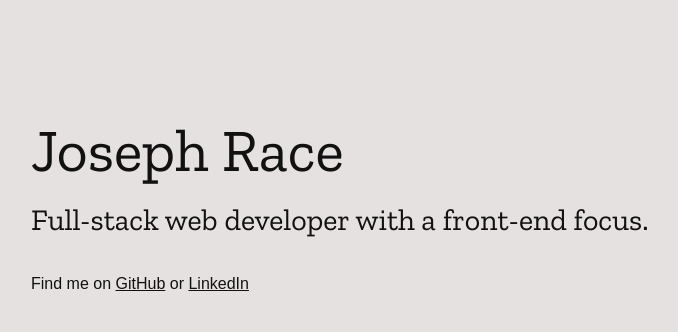
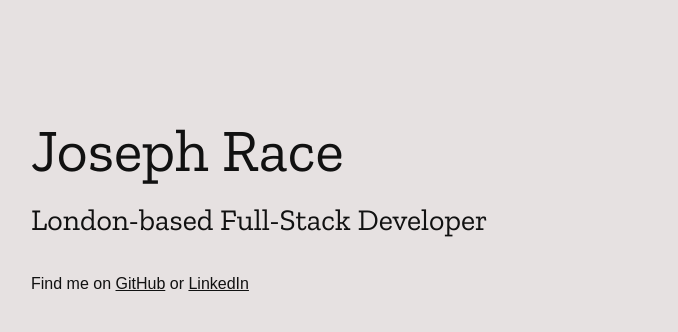
Before and after one commit to josephrace/website, a Gatsby site: page / in a window 1280 px wide. Shown: the whole page, without its empty margins (209-887 px from the left). Built offline with nearby package versions, Linux system fonts and the light colour scheme; Gatsby itself is replaced by a stand-in of ours.

Commit message:
Update description

```diff
--- a/gatsby-config.js
+++ b/gatsby-config.js
@@ -1,7 +1,7 @@
 module.exports = {
   siteMetadata: {
     title: 'Joseph Race',
-    description: 'Full-stack web developer with a front-end focus',
+    description: 'London-based Full-Stack Developer',
     links: {
       github: 'https://github.com/josephrace',
       linkedin: 'https://www.linkedin.com/in/josephrace',
--- a/src/pages/index.js
+++ b/src/pages/index.js
@@ -11,6 +11,7 @@ const IndexPage = () => {
       site {
         siteMetadata {
           title
+          description
           links {
             github
             linkedin
@@ -24,9 +25,7 @@ const IndexPage = () => {
     <Layout>
       <div className="container" style={{ marginTop: '100px' }}>
         <h1 className="title">{siteMetadata.title}</h1>
-        <h2 className="subtitle">
-          Full-stack web developer with a front-end focus.
-        </h2>
+        <h2 className="subtitle">{siteMetadata.description}</h2>
         <p>
           Find me on{' '}
           <OutboundLink href={siteMetadata.links.github}>GitHub</OutboundLink>{' '}
```
